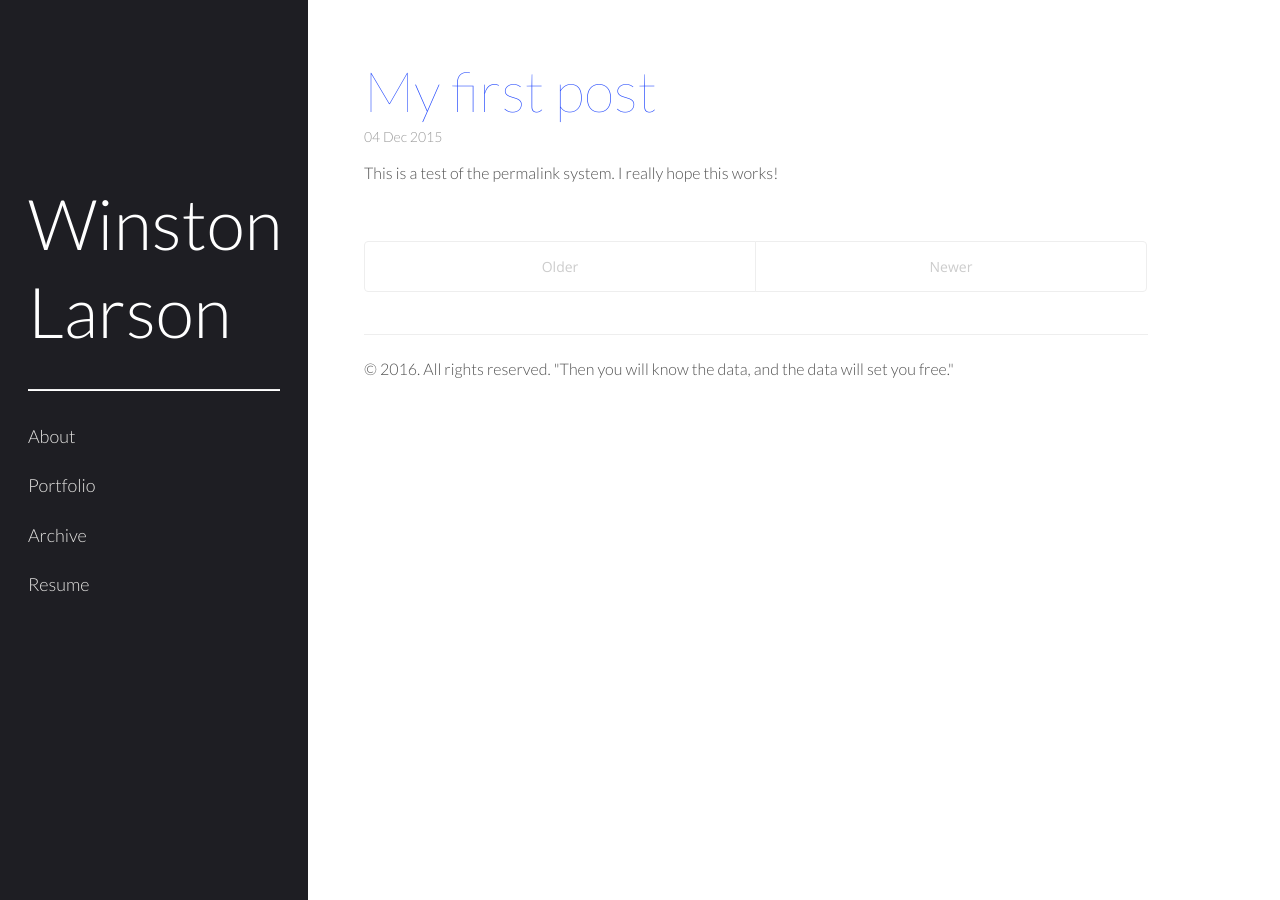
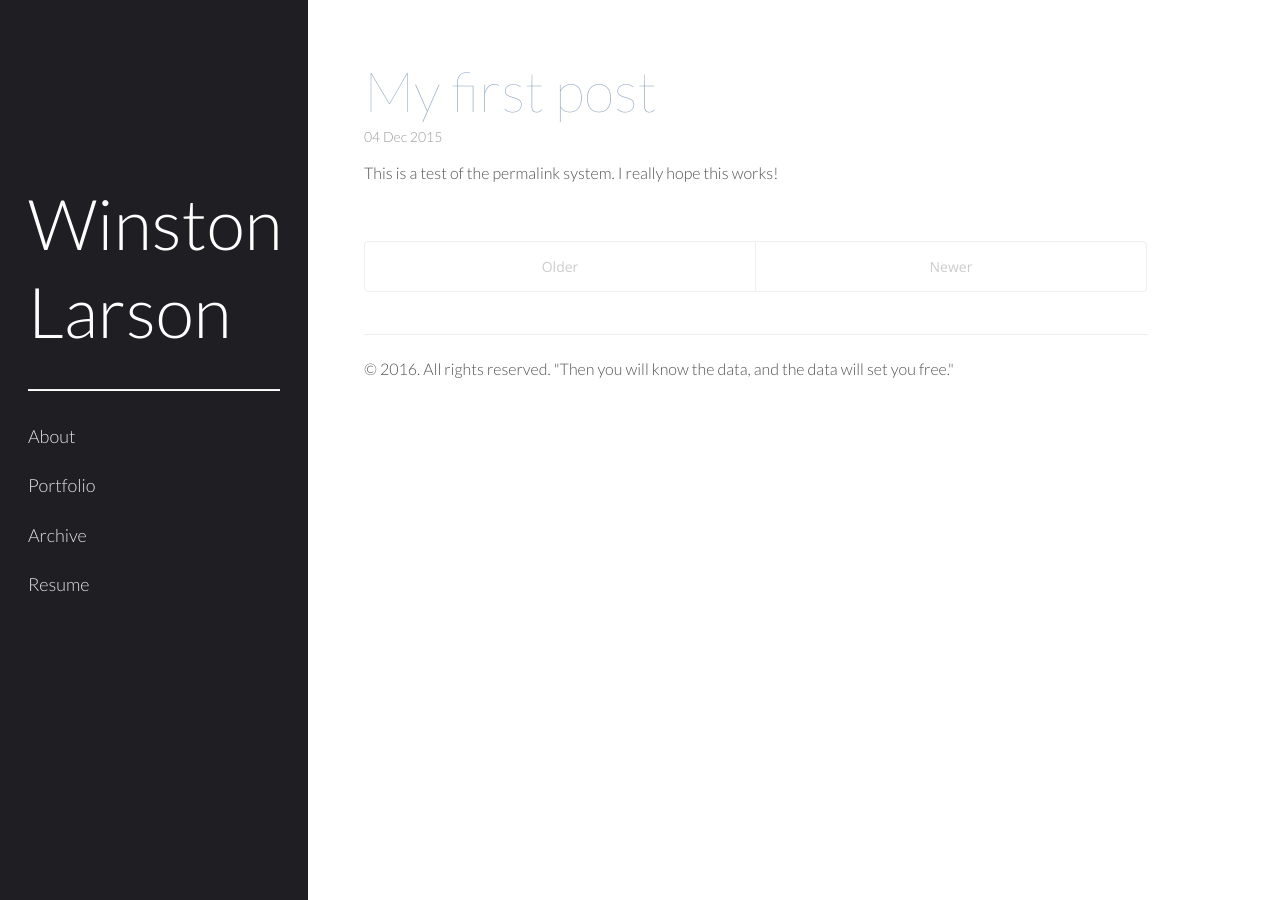
Before and after one commit to winstonlarson/old_website, a Jekyll site: the page built from index.html, in a window 1280 px wide. Built offline with Jekyll 4.4.1, drawn with Linux system fonts in a browser that asks for light colours; some web fonts are replaced; the list of posts is cut into pages by our own code.

Commit message:
font color

```diff
--- a/public/css/poole.css
+++ b/public/css/poole.css
@@ -68,7 +68,7 @@ body {
 a, h1, h2, h3, h4, h5, h6, .page-title,
 .post-title,
 .post-title a {
-  color: #1F45FC;
+  color: #8FA6C4;
 }
 
 /* No `:visited` state is required by default (browsers will use `a`) */
```
